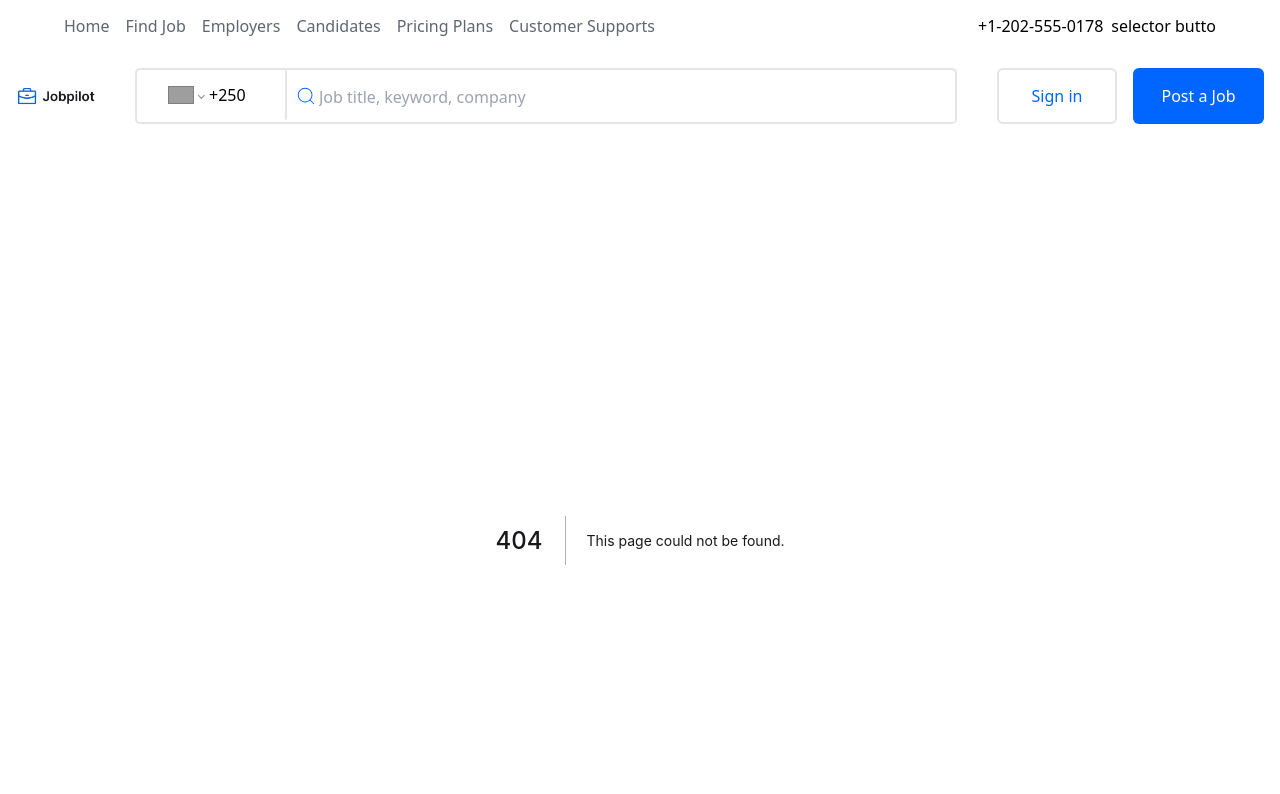
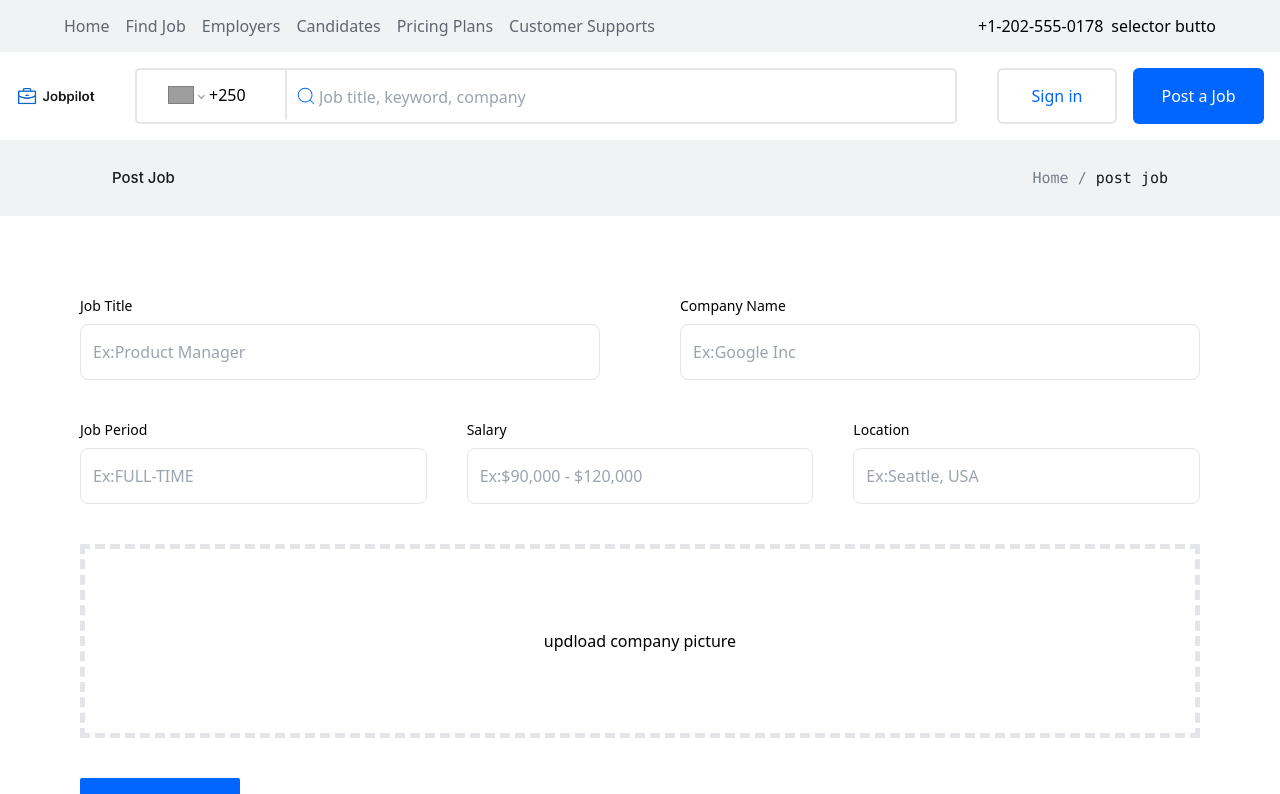
Before and after one commit to nyirurugoomar/jobpilot-app, a Next.js app: page /postJob in a window 1280 px wide. Before the commit this address had no page. Shown: the top 794 px of the page. Built offline with nearby package versions, Linux system fonts and the light colour scheme; grey boxes are pictures that could not be loaded.

Commit message:
Creating post job page

```diff
--- a/app/Login/page.tsx
+++ b/app/Login/page.tsx
@@ -54,7 +54,7 @@ function Login() {
       <div className="md:p-20 p-3 max-w-lg w-full bg-white rounded-[10px] mx-3">
       <button
           onClick={() => router.push('/')}
-          className="absolute top-3 right-3 text-white hover:text-gray-700"
+          className="absolute top-3 right-3 text-white hover:text-gray-700 md:animate-bounce"
         >
           <FaTimes size={50} />
         </button>
--- a/app/SignUp/page.tsx
+++ b/app/SignUp/page.tsx
@@ -55,7 +55,7 @@ function SignupPage() {
       <div className="md:p-20 p-3 max-w-lg w-full bg-white mx-auto  m-10 rounded-[10px]">
       <button
           onClick={() => router.push('/')}
-          className="absolute top-3 right-3 text-white hover:text-gray-700"
+          className="absolute top-3 right-3 text-white hover:text-gray-700 md:animate-bounce"
         >
           <FaTimes size={50} />
         </button>
--- /dev/null
+++ b/app/postJob/page.tsx
@@ -0,0 +1,81 @@
+import Link from "next/link";
+
+function Page() {
+  return (
+    <div className="w-full md:mx-18 bg-white">
+      <div className="md:flex flex md:justify-between justify-between items-center md:mx-0 md:px-20 mx-4 bg-[#F1F2F4] md:h-[76px]">
+        <h1 className="md:ml-8 md:text-[15px] text-[20px] md:leading-[28px]">
+          Post Job
+        </h1>
+        <code className="md:mr-8 md:text-[15px] text-[20px] md:leading-[28px] text-gray-500">
+          <Link href="/">Home</Link> /{" "}
+          <span className="text-black"> post job</span>
+        </code>
+      </div>
+
+      <form action="" className="p-20 space-y-10">
+        <div className="flex justify-center gap-20 ">
+          <div className="w-full">
+            <label className="block mb-2 text-sm font-medium text-gray-700">
+              Job Title
+            </label>
+            <input
+              type="text"
+              placeholder="Ex:Product Manager"
+              className="border-gray border-[1.5px] h-14 p-3 w-full rounded-lg outline-none"
+            />
+          </div>
+          <div className="w-full">
+            <label className="block mb-2 text-sm font-medium text-gray-700">
+              Company Name
+            </label>
+            <input
+              type="text"
+              placeholder="Ex:Google Inc"
+              className="border-gray border-[1.5px] h-14 p-3 w-full rounded-lg outline-none"
+            />
+          </div>
+        </div>
+        <div className="flex justify-center gap-10 ">
+          <div className="w-full">
+            <label className="block mb-2 text-sm font-medium text-gray-700">
+              Job Period
+            </label>
+            <input
+              type="text"
+              placeholder="Ex:FULL-TIME"
+              className="border-gray border-[1.5px] h-14 p-3 w-full rounded-lg outline-none"
+            />
+          </div>
+          <div className="w-full">
+            <label className="block mb-2 text-sm font-medium text-gray-700">
+              Salary
+            </label>
+            <input
+              type="text"
+              placeholder="Ex:$90,000 - $120,000"
+              className="border-gray border-[1.5px] h-14 p-3 w-full rounded-lg outline-none"
+            />
+          </div>
+          <div className="w-full">
+            <label className="block mb-2 text-sm font-medium text-gray-700">
+              Location
+            </label>
+            <input
+              type="text"
+              placeholder="Ex:Seattle, USA"
+              className="border-gray border-[1.5px] h-14 p-3 w-full rounded-lg outline-none"
+            />
+          </div>
+        </div>
+
+        <div className="flex justify-center items-center border-dashed border-gray border-[5.5px] p-20">
+           updload company picture
+        </div>
+        <button className="bg-primary p-3 text-white w-40 rounded-sm font-bold">Submit</button>
+      </form>
+    </div>
+  );
+}
+
+export default Page;
--- a/components/Header.tsx
+++ b/components/Header.tsx
@@ -49,7 +49,9 @@ function Header() {
           <a href='/Login'>
             <button className='border-2 border-gray h-[56px] w-[120px] text-primary text-[16px] hover:bg-primary hover:text-white rounded-md'>Sign in</button>
           </a>
+          <a href='/postJob'>
           <button className='bg-primary h-[56px] w-[131px] text-white text-[16px] rounded-md'>Post a Job</button>
+          </a>
         </div>
       </div>
     </div>
```
